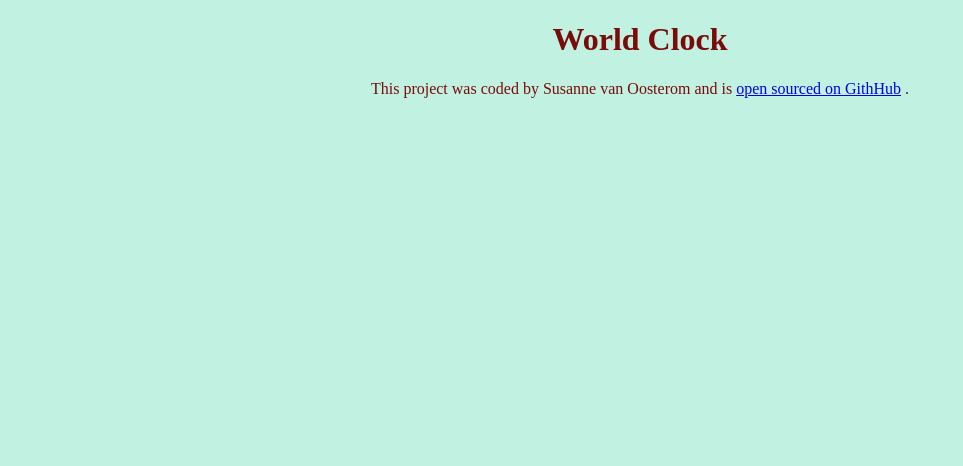
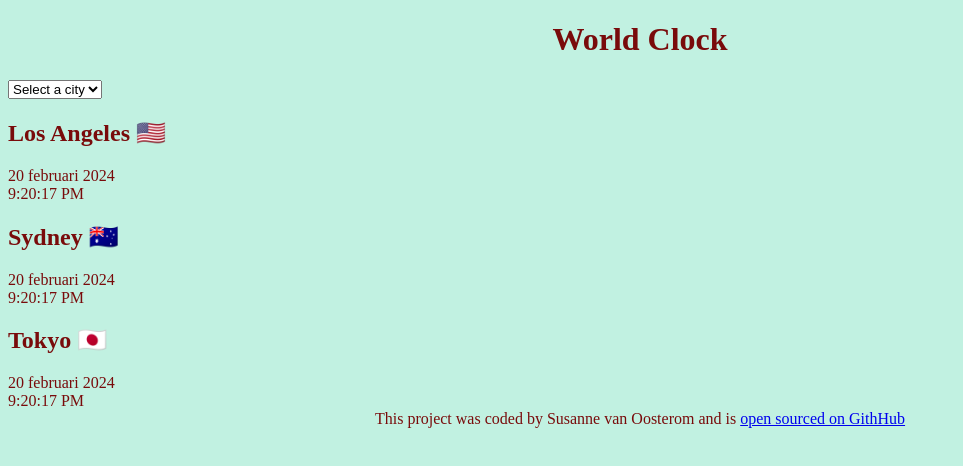
Before and after one commit to Santje777/World-Clock-Project, a plain HTML site: page index.html in a window 1280 px wide. Shown: the whole page, without its empty margins (0-963 px from the left). Drawn offline with nearby package versions, Linux system fonts and the light colour scheme.

Commit message:
Added the basic HTML

```diff
--- a/index.html
+++ b/index.html
@@ -9,13 +9,37 @@
     <title>World CLock Project - Susanne van Oosterom</title>
   </head>
   <body>
-    <h1>World Clock</h1>
+    <div class="container">
+      <h1>World Clock</h1>
+      <select name="" id="">
+        <option value="">Select a city</option>
+        <option value="">London</option>
+        <option value="">New York</option>
+      </select>
+
+      <div class="city">
+        <h2>Los Angeles 🇺🇸</h2>
+        <div class="date">20 februari 2024</div>
+        <div class="time">9:20:17 PM</div>
+      </div>
+
+      <div class="city">
+        <h2>Sydney 🇦🇺</h2>
+        <div class="date">20 februari 2024</div>
+        <div class="time">9:20:17 PM</div>
+      </div>
+
+      <div class="city">
+        <h2>Tokyo 🇯🇵</h2>
+        <div class="date">20 februari 2024</div>
+        <div class="time">9:20:17 PM</div>
+      </div>
+    </div>
     <footer>
       This project was coded by Susanne van Oosterom and is
       <a href="https://github.com/Santje777/World-Clock-Project" target="_blank"
         >open sourced on GithHub</a
       >
-      .
     </footer>
     <script src="javascript/index.js"></script>
   </body>
```
